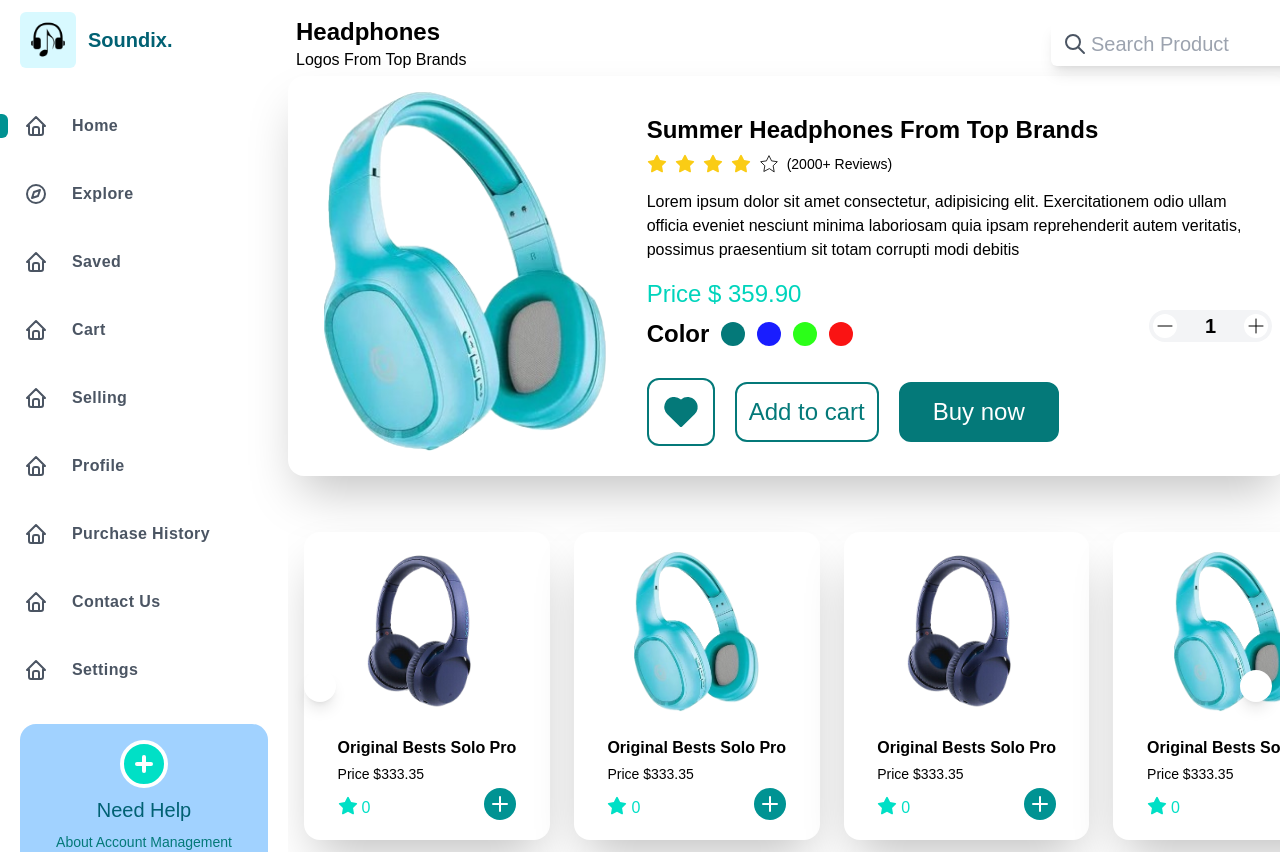
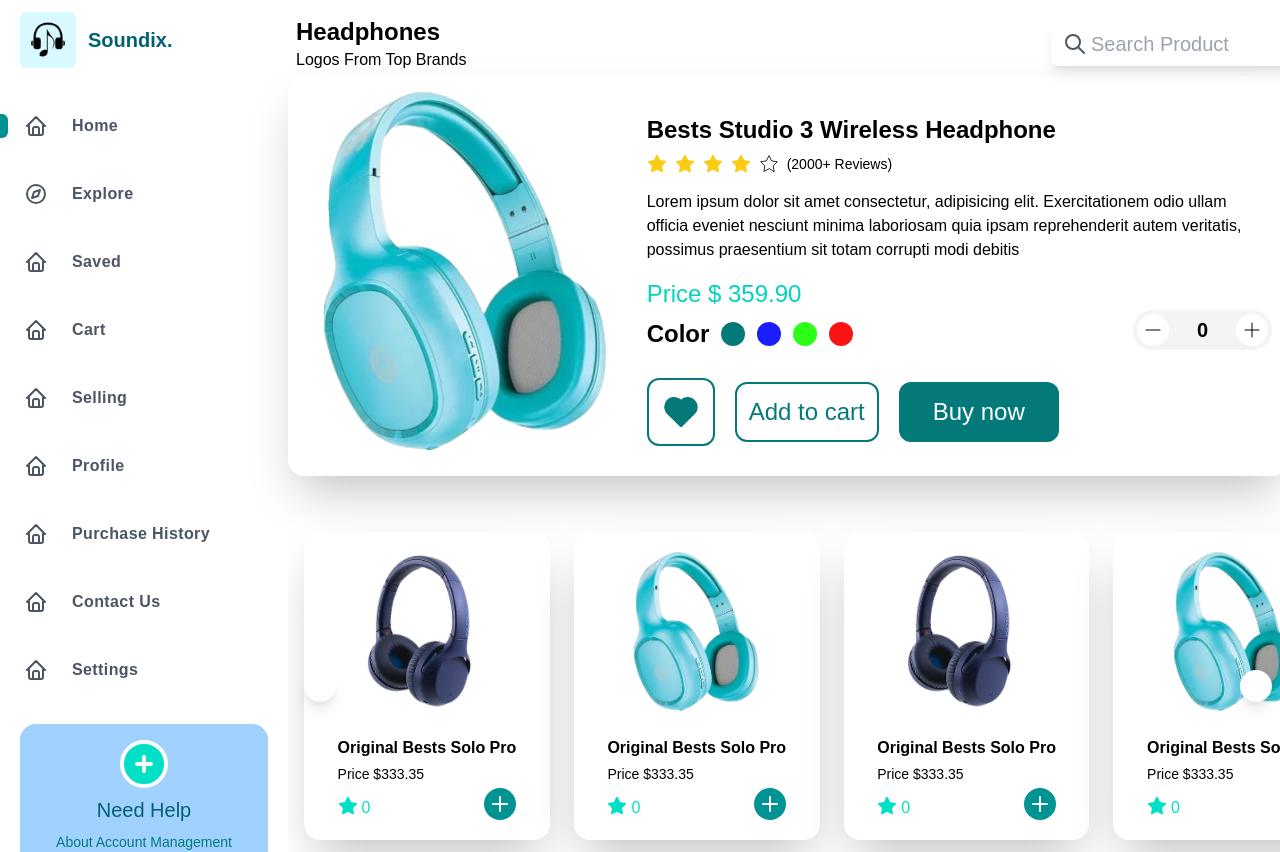
Before and after one commit to Majid-Arab/soundix-tailwind, a Next.js app: page / in a window 1280 px wide. Shown: the top 852 px of the page. Built offline with nearby package versions, Linux system fonts and the light colour scheme.

Commit message:
created counter

```diff
--- a/src/components/main/ProducDetail.tsx
+++ b/src/components/main/ProducDetail.tsx
@@ -16,7 +16,7 @@ function ProducDetail() {
       </div>
       <div className="flex-1">
         <h2 className="font-bold text-2xl capitalize py-2">
-          Summer headphones from top brands
+         Bests Studio 3 Wireless headphone
         </h2>
         <Rating />
         <p className="py-4">
--- a/src/components/main/productCount.tsx
+++ b/src/components/main/productCount.tsx
@@ -1,16 +1,27 @@
 import { IconMinus, IconPlus } from "@tabler/icons-react";
-import React from "react";
+import React, { useState } from "react";
 
 function ProductCount() {
+  const [count, setCount] = useState(0);
+
+  const incrementCount = () => setCount(count + 1);
+  const decrementCount = () => setCount(count > 0 ? count - 1 : 0);
+
   return (
-    <div className="flex items-center gap-3 bg-gray-100 rounded-full p-1 text-black font-semibold h-8">
-      <span className="bg-white rounded-full text-black">
+    <div className="flex items-center gap-3 bg-gray-100 rounded-full p-1 text-black font-semibold h-10">
+      <button
+        className="bg-white rounded-full text-black p-1"
+        onClick={decrementCount}
+      >
         <IconMinus stroke={1} />
-      </span>
-      <span className="px-4 text-xl">1</span>
-      <span className="bg-white rounded-full text-black">
+      </button>
+      <span className="px-4 text-xl">{count}</span>
+      <button
+        className="bg-white rounded-full text-black p-1"
+        onClick={incrementCount}
+      >
         <IconPlus stroke={1} />
-      </span>
+      </button>
     </div>
   );
 }
```
